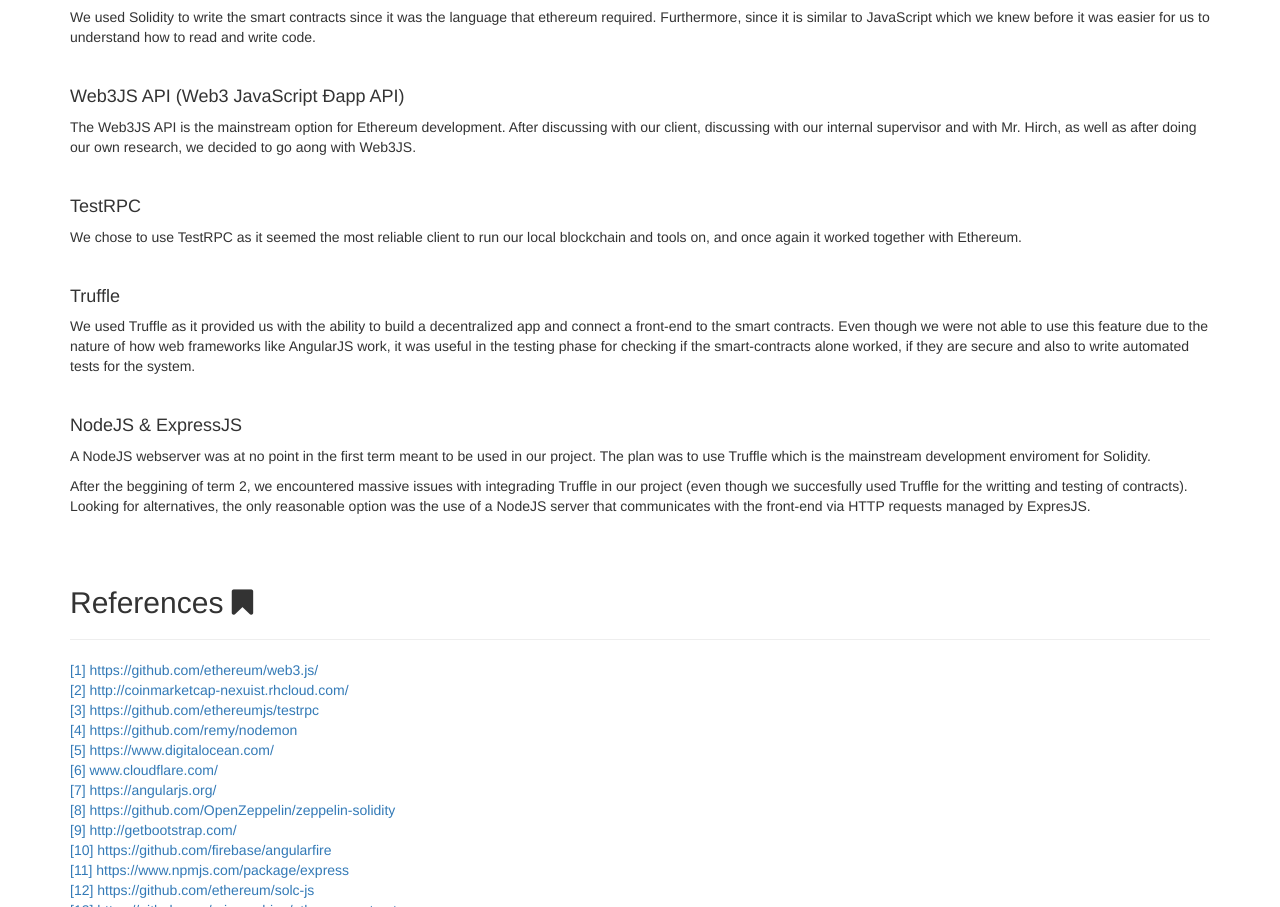
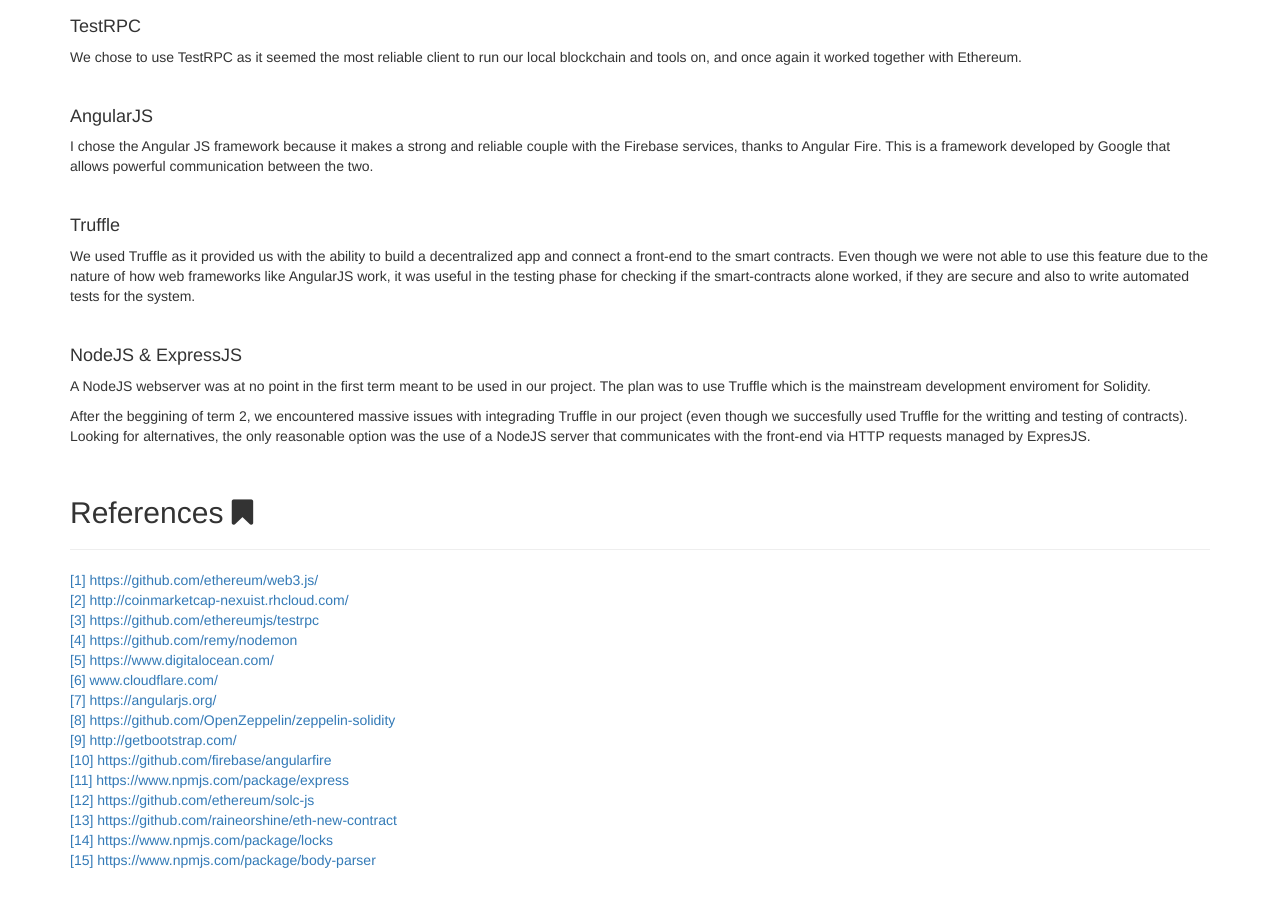
Before and after one commit to charlydes/ammoenio, a plain HTML site: page templates/research.html in a window 1280 px wide. Shown: the part 2585-3492 px from the top of the page. Drawn offline with Linux system fonts and the light colour scheme.

Commit message:
final finalised

```diff
--- a/templates/research.html
+++ b/templates/research.html
@@ -110,7 +110,7 @@
 
     <!--style="background-color: #d3d3d3;"<span class="glyphicon glyphicon-option-horizontal" aria-hidden="true"></span>-->
     <section>
-        <br><br><br>
+
         <div class=" container">
 
             <h2>APIs <i class="fa fa-cubes" aria-hidden="true"></i></h2>
@@ -125,7 +125,7 @@
     </section>
 
     <section>
-        <br><br><br>
+        <br>
         <div class=" container">
 
             <h2>Tools <i class="fa fa-cogs" aria-hidden="true"></i></h2>
@@ -155,7 +155,7 @@
     </section>
 
     <section>
-        <br><br><br>
+        <br>
         <div class=" container">
 
             <h2>Frameworks <i class="fa fa-bolt" aria-hidden="true"></i></h2>
@@ -168,7 +168,7 @@
     </section>
 
     <section>
-        <br><br><br>
+        <br>
         <div class=" container">
 
             <h2>Libraries <i class="fa fa-book" aria-hidden="true"></i></h2>
@@ -235,6 +235,8 @@
             <h4> TestRPC </h4>
             <p> We chose to use TestRPC as it seemed the most reliable client to run our local blockchain and tools on, and once again it worked together with Ethereum.
             </p><br>
+            <h4> AngularJS </h4>
+            <p> I chose the Angular JS framework because it makes a strong and reliable couple with the Firebase services, thanks to Angular Fire. This is a framework developed by Google that allows powerful communication between the two.</p><br>
             <h4> Truffle </h4>
             <p> We used Truffle as it provided us with the ability to build a decentralized app and connect a front-end to the smart contracts. Even though we were not able to use this feature due to the nature of how web frameworks like AngularJS work, it
                 was useful in the testing phase for checking if the smart-contracts alone worked, if they are secure and also to write automated tests for the system.
@@ -248,7 +250,7 @@
     </section>
 
     <section>
-        <br><br>
+        <br>
         <div class=" container">
 
             <h2>References <i class="fa fa-bookmark" aria-hidden="true"></i></h2>
```
Also changed, not shown: templates/design.html (+1 -1 lines).
